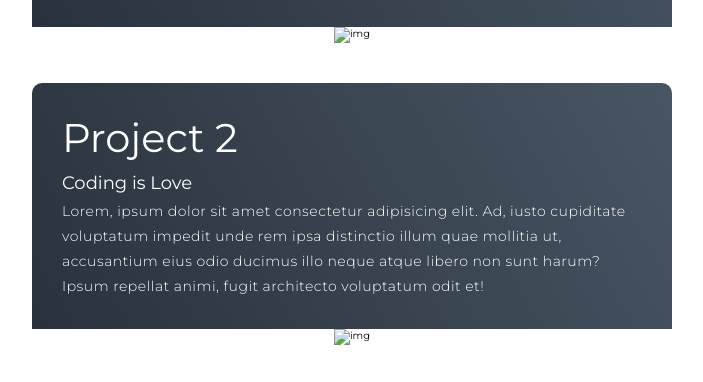
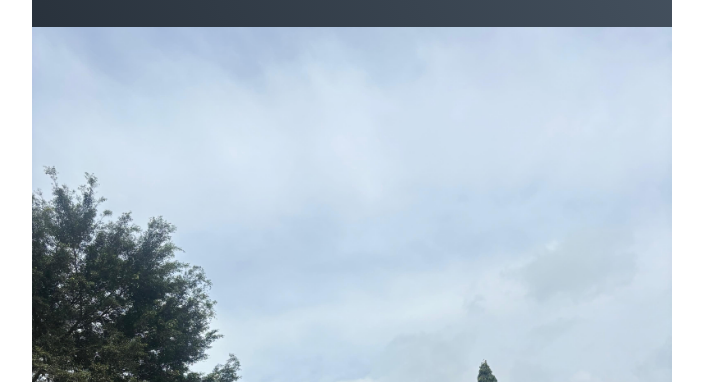
Before and after one commit to Dani820-ai/dani, a plain HTML site: page index.html in a window 1280 px wide. Shown: the part 1742-2124 px from the top of the page, without its empty margins (288-991 px from the left). Drawn offline with Linux system fonts and the light colour scheme; files whose address does not match are found by name.

Commit message:
Update index.html

```diff
--- a/index.html
+++ b/index.html
@@ -66,7 +66,7 @@
               harum? Ipsum repellat animi, fugit architecto voluptatum odit et!</p>
           </div>
           <div class="Dani-img">
-            <img src=".img-7.jpeg" alt="img">
+            <img src="img-7.jpeg" alt="img">
           </div>
         </div>
         <div class="Dani-item">
@@ -78,7 +78,7 @@
               harum? Ipsum repellat animi, fugit architecto voluptatum odit et!</p>
           </div>
           <div class="Dani-img">
-            <img src=".img-8.jpeg" alt="img">
+            <img src="img-8.jpeg" alt="img">
           </div>
         </div>
         <div class="Dani-item">
```
